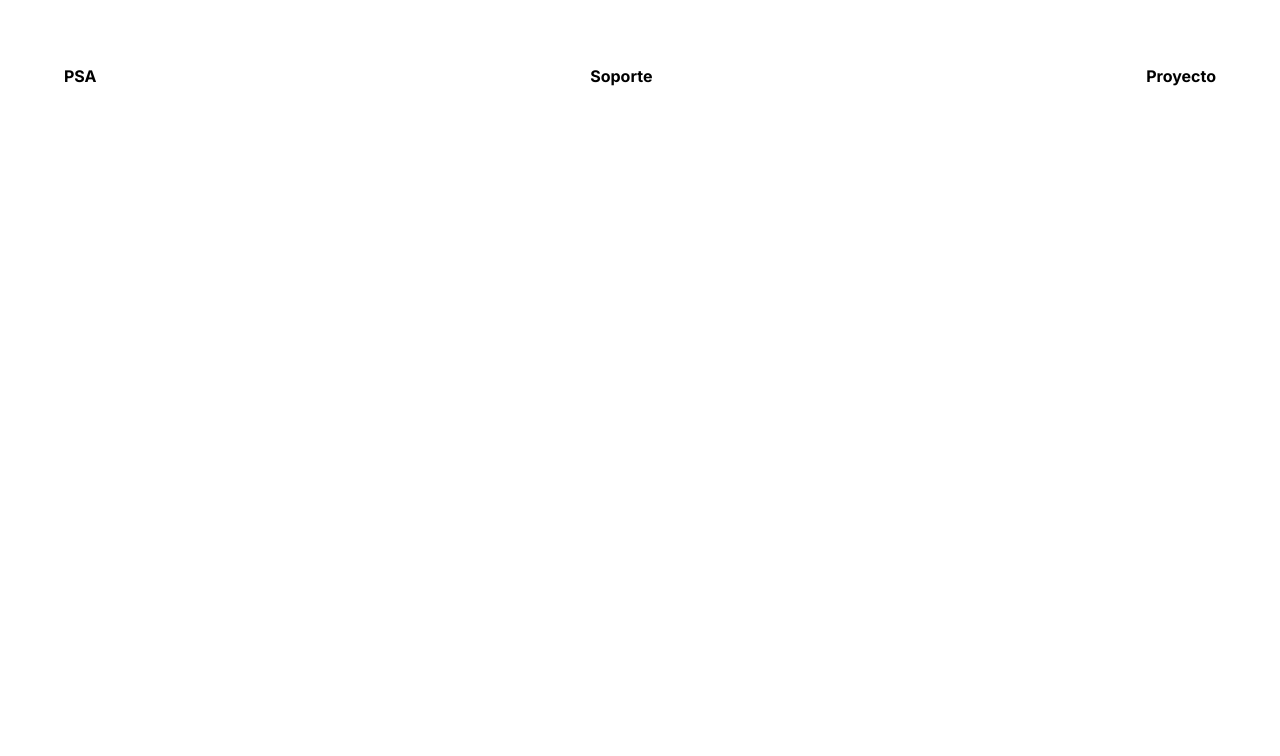
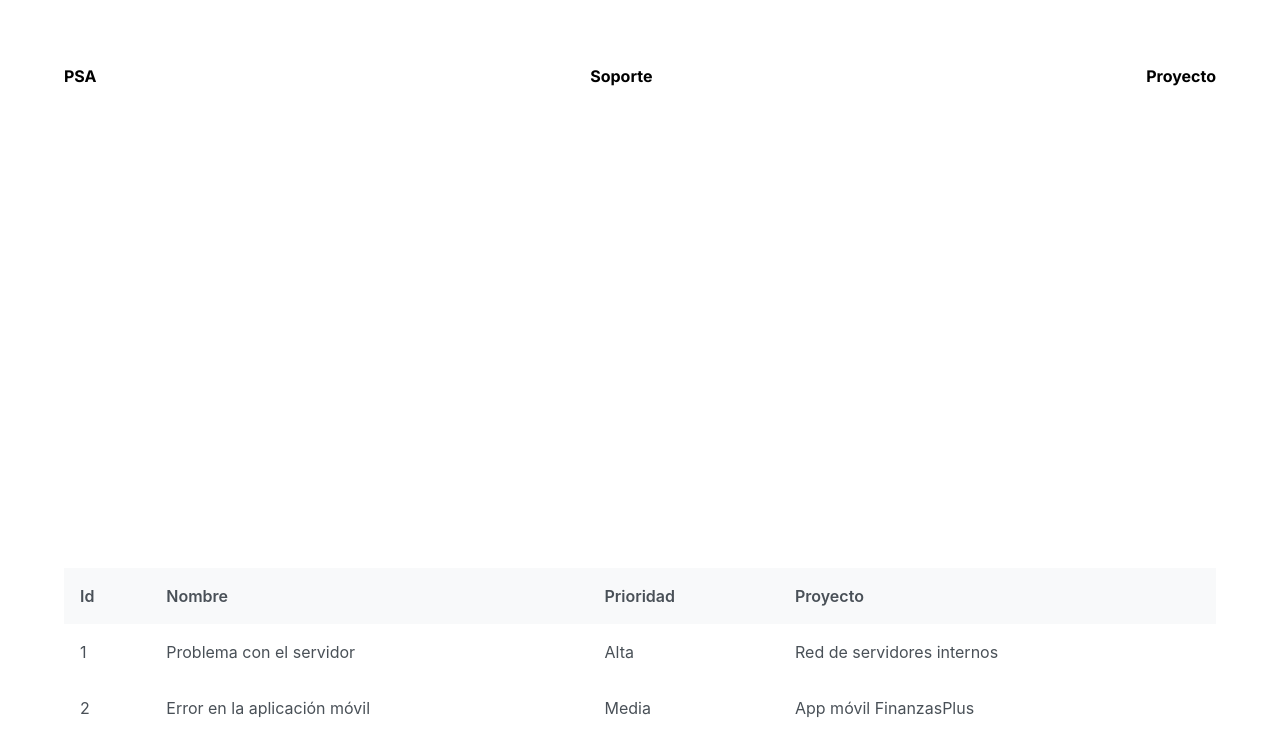
Before and after one commit to mauroj4ckunas/psa-front, a Next.js app: page /soporte in a window 1280 px wide. Shown: the top 756 px of the page. Built offline with nearby package versions, Linux system fonts and the light colour scheme.

Commit message:
tickets de ejemplo

```diff
--- a/src/app/soporte/components/TablaTickets.tsx
+++ b/src/app/soporte/components/TablaTickets.tsx
@@ -1,18 +1,52 @@
 import React from 'react';
 import { DataTable } from 'primereact/datatable';
 import { Column } from 'primereact/column';
+import { ticket } from '../models/ticket';
+import 'primereact/resources/primereact.min.css';
+import 'primereact/resources/themes/saga-blue/theme.css';
 
 
+const tickets: ticket[] = [
+  {
+      ticket_id: 1,
+      cliente_id: 100,
+      colaborador_id: 200,
+      producto_id: 300,
+      tarea_id: 400,
+      nombre: "Problema con el servidor",
+      descripcion: "El servidor no responde desde las 10 AM",
+      prioridad: "Alta",
+      severidad: "Crítica",
+      categoria: "Infraestructura",
+      estado: "Abierto",
+      proyecto: "Red de servidores internos"
+  },
+  {
+      ticket_id: 2,
+      cliente_id: 101,
+      colaborador_id: 201,
+      producto_id: 301,
+      tarea_id: 401,
+      nombre: "Error en la aplicación móvil",
+      descripcion: "La app se cierra inesperadamente en algunos dispositivos",
+      prioridad: "Media",
+      severidad: "Moderada",
+      categoria: "Software",
+      estado: "En revisión",
+      proyecto: "App móvil FinanzasPlus"
+  }
+  // Puedes agregar más tickets aquí
+];
 
 function TablaTickets() {
   return <>
-    {/* <DataTable value={products} tableStyle={{ minWidth: '50rem' }}>
-        <Column field="code" header="Code"></Column>
-        <Column field="name" header="Name"></Column>
-        <Column field="category" header="Category"></Column>
-        <Column field="quantity" header="Quantity"></Column>
-    </DataTable> */}
+    <DataTable value={tickets} tableStyle={{ minWidth: '50rem' }}>
+        <Column field="ticket_id" header="Id"></Column>
+        <Column field="nombre" header="Nombre"></Column>
+        <Column field="prioridad" header="Prioridad"></Column>
+        <Column field="proyecto" header="Proyecto"></Column>
+    </DataTable>
   </>
 }
 
-export default TablaTickets
+export default TablaTickets;
--- /dev/null
+++ b/src/app/soporte/models/ticket.ts
@@ -0,0 +1,15 @@
+
+export type ticket = {
+    ticket_id: number,
+    cliente_id: number,
+    colaborador_id: number,
+    producto_id: number,
+    tarea_id: number,
+    nombre: string,
+    descripcion: string,
+    prioridad: string,
+    severidad: string,
+    categoria: string,
+    estado: string,
+    proyecto: string,
+}
--- a/src/app/soporte/page.tsx
+++ b/src/app/soporte/page.tsx
@@ -1,5 +1,6 @@
 import Link from 'next/link';
 import React from 'react'
+import TablaTickets from './components/TablaTickets';
 
 function Soporte() {
   return <>
@@ -10,7 +11,7 @@ function Soporte() {
           <div>Proyecto</div>
         </header>
         <section className=' h-full w-full flex flex-col'>
-
+            <TablaTickets />
         </section>
     </main>
   </>
```
